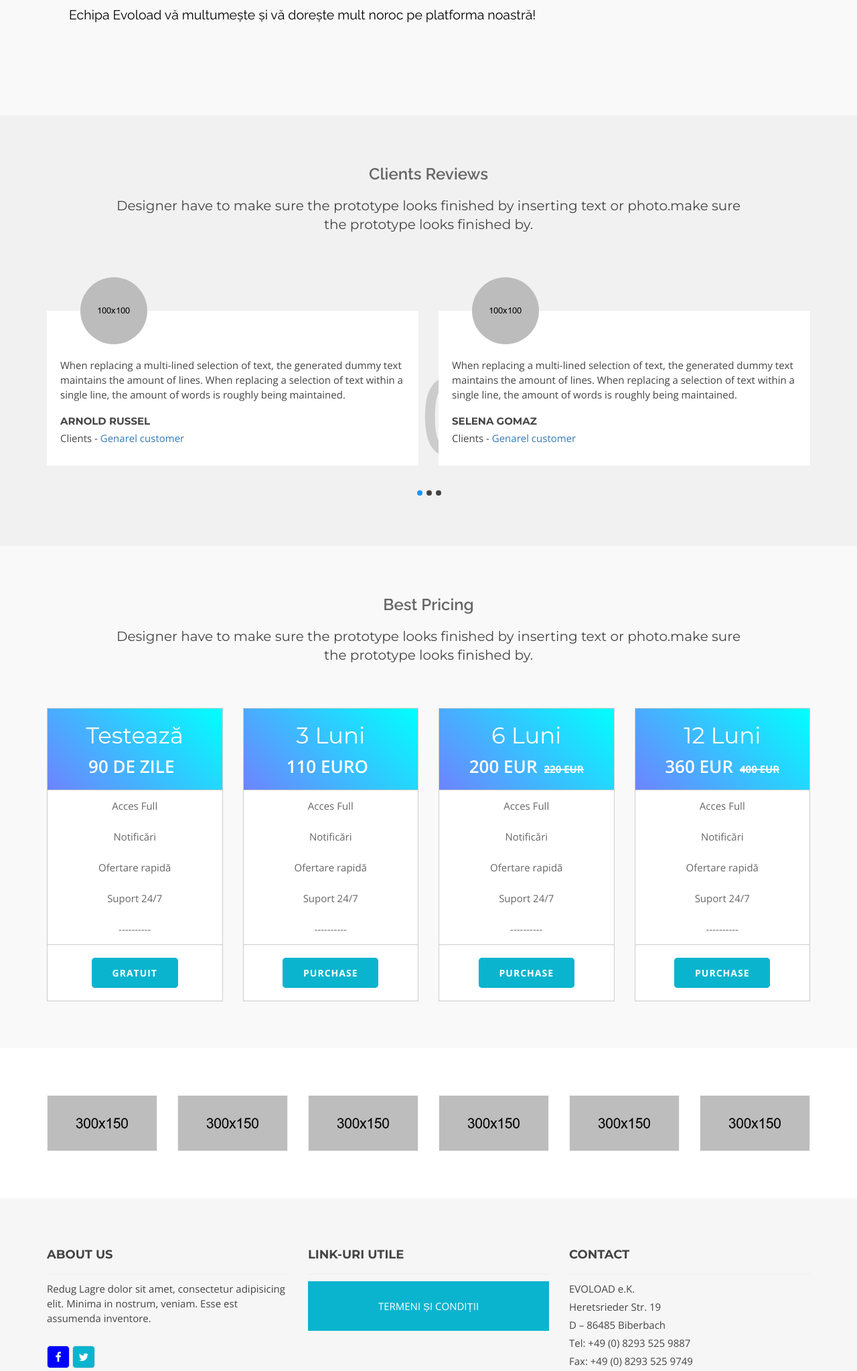
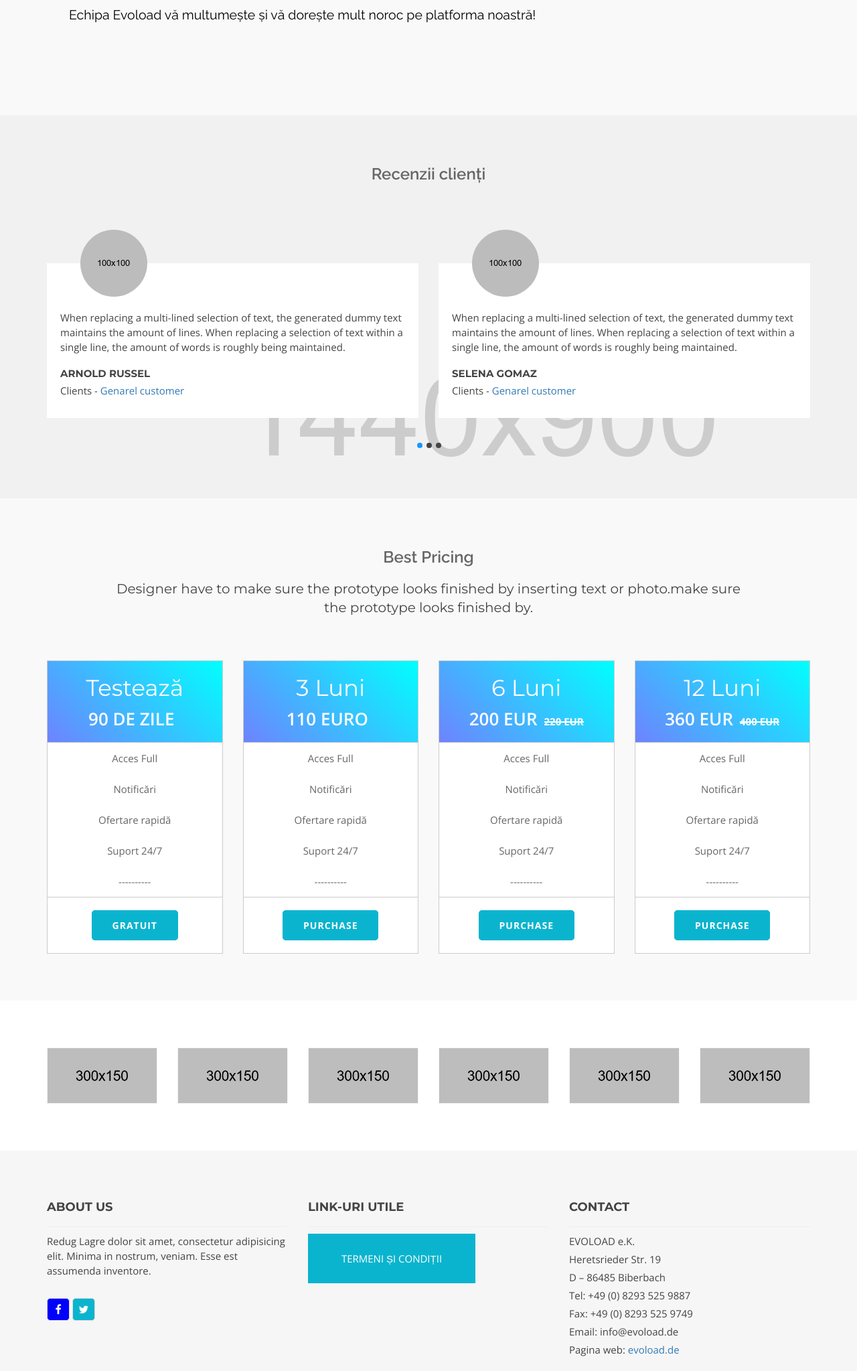
Before and after one commit to MihaiAlexandruVlad/soft-lading, a PHP site: page / in a window 1280 px wide. Shown: the part 2102-4149 px from the top of the page at 67% size. Run offline with PHP 8.4, Linux system fonts and the light colour scheme.

Commit message:
button footer si cenzii

```diff
--- a/index.html
+++ b/index.html
@@ -306,10 +306,7 @@
                 <div class="row">
                     <div class="col-md-10 col-md-offset-1 col-sm-12">
                         <div class="sine-text text-center">
-                            <h3>Clients Reviews</h3>
-                            <h4>
-                                Designer  have to make sure the prototype looks finished by inserting text or photo.make sure the prototype looks finished by.
-                            </h4>
+                            <h3>Recenzii clienți</h3>
                         </div>
                     </div>
                 </div>
--- a/style.css
+++ b/style.css
@@ -1102,7 +1102,8 @@ span.users::before{
     border: 1px solid #0BB4CE;
     background: #0BB4CE;
     text-align: center;
-    color: white
+    color: white ;
+    width: 250px
 }
 footer-head-links{
     text-align: center;
```
